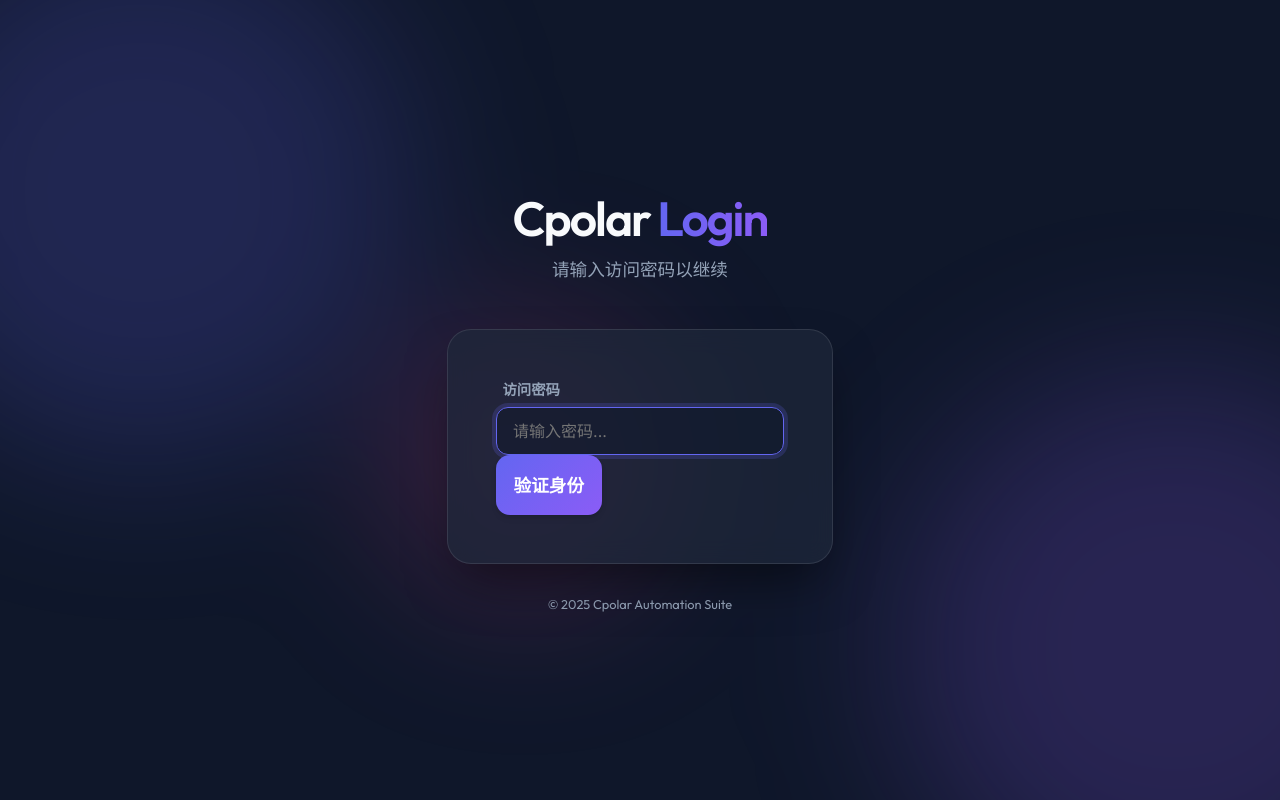
After one commit to suimi8/Cpolar-Invitation, a Flask app: page /login in a window 1280 px wide. The commit adds this page. Run offline with Flask 3, Linux system fonts and the light colour scheme; parts of the project's set-up code (start-up, migrations or seed data) failed here and were passed over.

Commit message:
feat: enhance security with authentication, env vars, and persistent db path

```diff
--- a/app.py
+++ b/app.py
@@ -1,12 +1,12 @@
 from gevent import monkey
 monkey.patch_all()
-from flask import Flask, render_template, request, jsonify, Response, stream_with_context
+from flask import Flask, render_template, request, jsonify, Response, stream_with_context, session, redirect, url_for
 import sys
 import os
 import json
 import time
 import traceback
-from concurrent.futures import ThreadPoolExecutor
+from concurrent.futures import ThreadPoolExecutor, as_completed
 
 # 导入核心功能
 from core.register import CpolarRegister
@@ -15,8 +15,35 @@ from database.manager import Database
 
 app = Flask(__name__)
 
-# 配置数据库路径（当前文件夹下）
-DB_PATH = os.path.join(os.path.dirname(__file__), "cpolar_accounts.db")
+# 安全配置
+app.secret_key = os.environ.get("SECRET_KEY")
+if not app.secret_key:
+    raise ValueError("严重错误：未配置 SECRET_KEY 环境变量！")
+
+SITE_PASSWORD = os.environ.get("SITE_PASSWORD")
+if not SITE_PASSWORD:
+    raise ValueError("严重错误：未配置 SITE_PASSWORD 环境变量！")
+app.config['SESSION_COOKIE_HTTPONLY'] = True
+# 在 Zeabur 等云环境中，HTTP 请求可能会经过反向代理，需要信任头
+# 如果是生产环境 (FLASK_ENV=production 或类似变量)，可以设置为 Secure
+app.config['SESSION_COOKIE_SECURE'] = False  # 兼容 HTTP 访问，若全站 HTTPS 可设为 True
+
+# 配置数据库路径
+# 优先使用环境变量 DATA_DIR (Zeabur 等平台常用挂载路径)，如果没有则默认为当前目录
+DATA_DIR = os.environ.get("DATA_DIR", os.path.dirname(__file__))
+DB_PATH = os.path.join(DATA_DIR, "cpolar_accounts.db")
+
+def login_required(f):
+    """登录验证装饰器"""
+    from functools import wraps
+    @wraps(f)
+    def decorated_function(*args, **kwargs):
+        if not session.get('logged_in'):
+            if request.path.startswith('/api/'):
+                return jsonify({"error": "未授权访问"}), 401
+            return redirect(url_for('login'))
+        return f(*args, **kwargs)
+    return decorated_function
 
 def register_single_task(index, invite_code):
     """执行单个注册任务"""
@@ -37,7 +64,13 @@ def register_single_task(index, invite_code):
             if promo_code:
                 account_info['promo_code'] = promo_code
 
-            # 不保存到数据库，直接返回成功
+            # 保存到数据库
+            try:
+                db = Database(DB_PATH)
+                db.add_account(account_info)
+            except Exception as e:
+                print(f"数据库保存失败: {e}")
+
             return {
                 "status": "success",
                 "index": index + 1,
@@ -59,16 +92,40 @@ def register_single_task(index, invite_code):
             "message": f"异常: {str(e)}"
         }
 
+@app.route('/login', methods=['GET', 'POST'])
+def login():
+    if request.method == 'POST':
+        password = request.form.get('password')
+        if password == SITE_PASSWORD:
+            session['logged_in'] = True
+            return redirect(url_for('index'))
+        else:
+            return render_template('login.html', error="密码错误")
+    return render_template('login.html')
+
+@app.route('/logout')
+def logout():
+    session.pop('logged_in', None)
+    return redirect(url_for('login'))
+
 @app.route('/')
+@login_required
 def index():
     return render_template('index.html')
 
 @app.route('/api/batch_register', methods=['POST'])
+@login_required
 def batch_register():
     data = request.json
     invite_code = data.get('invite_code', '')
     count = int(data.get('count', 1))
     max_workers = int(data.get('threads', 3))
+
+    # 安全限制：防止滥用资源
+    if count > 50:
+        return jsonify({"error": "单次最多请求50个账号"}), 400
+    if max_workers > 8:
+        max_workers = 8
 
     if not invite_code:
         return jsonify({"error": "请输入邀请码"}), 400
@@ -77,27 +134,50 @@ def batch_register():
         yield 'data: ' + json.dumps({"type": "info", "message": f"开始批量注册，目标数量: {count}, 并发数: {max_workers}"}) + '\n\n'
 
         with ThreadPoolExecutor(max_workers=max_workers) as executor:
-            futures = [executor.submit(register_single_task, i, invite_code) for i in range(count)]
+            # 提交所有任务
+            future_to_index = {executor.submit(register_single_task, i, invite_code): i for i in range(count)}
 
             completed = 0
             success_count = 0
-            for future in futures:
-                result = future.result()
-                completed += 1
-                if result['status'] == 'success':
-                    success_count += 1
 
-                yield 'data: ' + json.dumps({
-                    "type": "progress",
-                    "completed": completed,
-                    "total": count,
-                    "success": success_count,
-                    "last_result": result
-                }) + '\n\n'
+            # 使用 as_completed 实时获取完成的任务，避免阻塞
+            for future in as_completed(future_to_index):
+                try:
+                    result = future.result()
+                    completed += 1
+                    if result['status'] == 'success':
+                        success_count += 1
+
+                    yield 'data: ' + json.dumps({
+                        "type": "progress",
+                        "completed": completed,
+                        "total": count,
+                        "success": success_count,
+                        "last_result": result
+                    }) + '\n\n'
+                except Exception as exc:
+                    # 捕获任务产生的异常
+                    index = future_to_index[future]
+                    yield 'data: ' + json.dumps({
+                        "type": "progress",
+                        "completed": completed + 1,
+                        "total": count,
+                        "success": success_count,
+                        "last_result": {
+                            "status": "error",
+                            "index": index + 1,
+                            "message": f"任务执行出错: {str(exc)}"
+                        }
+                    }) + '\n\n'
 
         yield 'data: ' + json.dumps({"type": "finished", "total": count, "success": success_count}) + '\n\n'
 
-    return Response(stream_with_context(generate()), mimetype='text/event-stream')
+    headers = {
+        'X-Accel-Buffering': 'no',  # 告诉 Nginx 不要缓冲
+        'Cache-Control': 'no-cache',
+        'Connection': 'keep-alive'
+    }
+    return Response(stream_with_context(generate()), mimetype='text/event-stream', headers=headers)
 
 if __name__ == '__main__':
     # 确保数据库文件所在目录存在
@@ -106,4 +186,6 @@ if __name__ == '__main__':
         os.makedirs(db_dir)
 
     port = int(os.environ.get("PORT", 8080))
-    app.run(host='0.0.0.0', port=port, debug=True)
+    # 生产部署时，默认关闭 debug
+    debug_mode = os.environ.get("FLASK_DEBUG", "False").lower() == "true"
+    app.run(host='0.0.0.0', port=port, debug=debug_mode)
--- a/static/css/style.css
+++ b/static/css/style.css
@@ -305,3 +305,52 @@ footer {
 ::-webkit-scrollbar-track { background: transparent; }
 ::-webkit-scrollbar-thumb { background: var(--glass-border); border-radius: 3px; }
 ::-webkit-scrollbar-thumb:hover { background: rgba(255,255,255,0.2); }
+
+/* Login & Header Styles */
+.header-content {
+    display: flex;
+    justify-content: space-between;
+    align-items: center;
+    width: 100%;
+    margin-bottom: 3rem;
+}
+
+.header-text {
+    text-align: left;
+}
+
+.logout-btn {
+    text-decoration: none;
+    color: var(--text-dim);
+    border: 1px solid var(--glass-border);
+    padding: 0.5rem 1rem;
+    border-radius: 8px;
+    font-size: 0.9rem;
+    transition: all 0.3s;
+    background: rgba(0,0,0,0.2);
+}
+
+.logout-btn:hover {
+    color: white;
+    background: var(--error);
+    border-color: var(--error);
+}
+
+.login-container {
+    max-width: 450px;
+}
+
+.login-card {
+    padding: 3rem;
+}
+
+.error-message {
+    background: rgba(239, 68, 68, 0.2);
+    color: #fca5a5;
+    padding: 0.8rem;
+    border-radius: 8px;
+    margin-bottom: 1.5rem;
+    border: 1px solid rgba(239, 68, 68, 0.3);
+    font-size: 0.9rem;
+    text-align: center;
+}
--- /dev/null
+++ b/templates/login.html
@@ -0,0 +1,45 @@
+<!DOCTYPE html>
+<html lang="zh-CN">
+<head>
+    <meta charset="UTF-8">
+    <meta name="viewport" content="width=device-width, initial-scale=1.0">
+    <title>登录 - Cpolar 批量注册工具</title>
+    <link rel="stylesheet" href="/static/css/style.css">
+    <link href="https://fonts.googleapis.com/css2?family=Outfit:wght@300;400;600&family=Noto+Sans+SC:wght@300;400;700&display=swap" rel="stylesheet">
+</head>
+<body>
+    <div class="background-blobs">
+        <div class="blob blob-1"></div>
+        <div class="blob blob-2"></div>
+        <div class="blob blob-3"></div>
+    </div>
+
+    <div class="container login-container">
+        <header>
+            <h1>Cpolar <span class="accent">Login</span></h1>
+            <p class="subtitle">请输入访问密码以继续</p>
+        </header>
+
+        <main class="glass-card login-card">
+            <form id="loginForm" method="POST" action="/login">
+                <div class="field">
+                    <label for="password">访问密码</label>
+                    <input type="password" id="password" name="password" placeholder="请输入密码..." required autofocus>
+                </div>
+
+                {% if error %}
+                <div class="error-message">
+                    {{ error }}
+                </div>
+                {% endif %}
+
+                <button type="submit" class="primary-btn">验证身份</button>
+            </form>
+        </main>
+
+        <footer>
+            <p>&copy; 2025 Cpolar Automation Suite</p>
+        </footer>
+    </div>
+</body>
+</html>
```
Also changed, not shown: templates/index.html (+15 -5 lines), cpolar_accounts.db (deleted), cpolar_errors.db (deleted), 1 other file.
